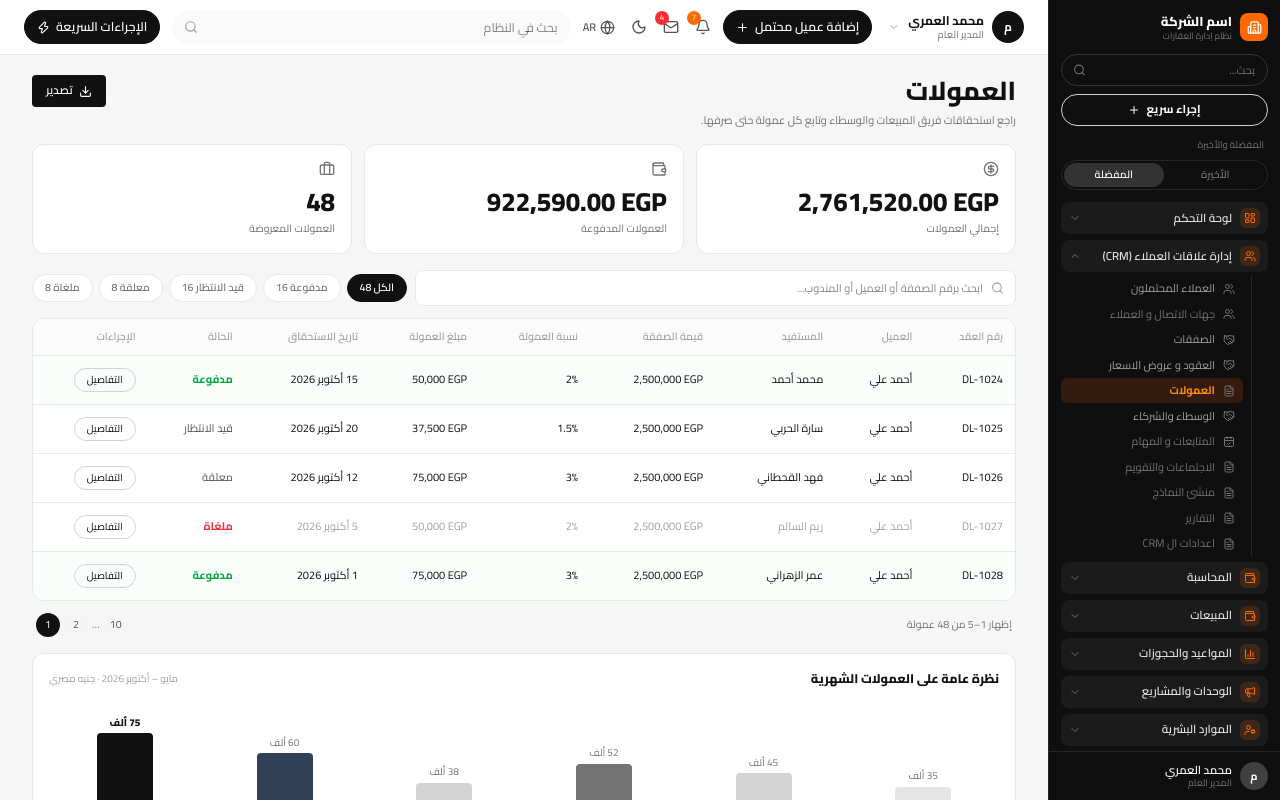
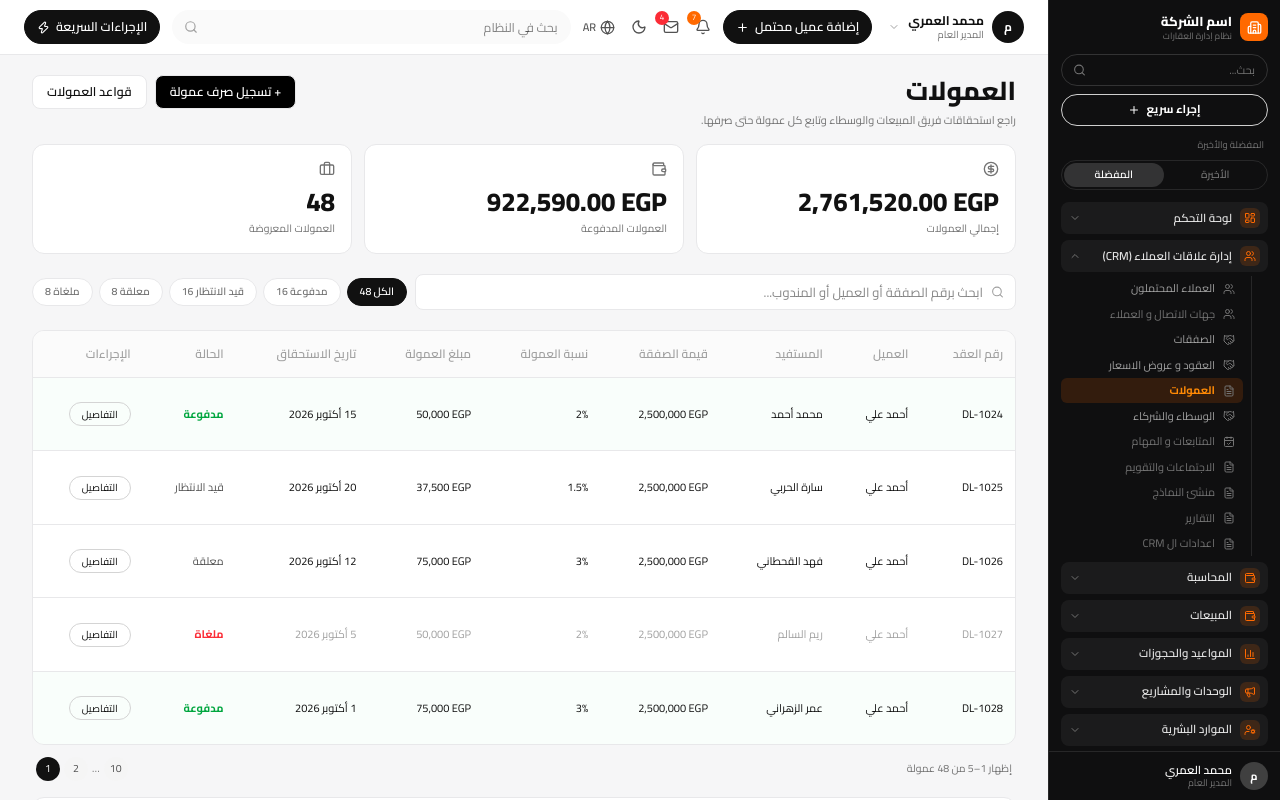
Before and after one commit to laila-272/CRM, a React (Vite) app: page /commissions in a window 1280 px wide. Shown: the top 800 px of the page. Built offline with nearby package versions, Linux system fonts and the light colour scheme.

Commit message:
Update CRM pages styling

```diff
--- a/src/Components/Pages/Commissions.jsx
+++ b/src/Components/Pages/Commissions.jsx
@@ -88,35 +88,59 @@ export default function Commissions() {
 
   return (
     <div dir="rtl" className=" max-w-full">
-      <PageHeader title="العمولات" subtitle="راجع استحقاقات فريق المبيعات والوسطاء وتابع كل عمولة حتى صرفها.">
+      <PageHeader
+        title="العمولات"
+        subtitle="راجع استحقاقات فريق المبيعات والوسطاء وتابع كل عمولة حتى صرفها."
+      >
         <button
-          className={btnDark}
-          onClick={() =>
-            downloadCsv("commissions.csv", ["رقم العقد", "العميل", "المستفيد", "قيمة الصفقة", "النسبة", "مبلغ العمولة", "الاستحقاق", "الحالة"],
-              list.map((c) => [c.id, c.customer, c.beneficiary, c.dealValue, c.pct, c.amount, c.due, c.status]))
-          }
+          className="btn !bg-black text-white !rounded-lg h-9"
+          onClick={() => document.getElementById("broker-name")?.focus()}
         >
-          <Download size={13} /> تصدير
+          + تسجيل صرف عمولة
+        </button>
+        <button className="btn">
+           قواعد العمولات
         </button>
       </PageHeader>
 
       <div className="mt-4 grid grid-cols-1 sm:grid-cols-3 gap-3">
-        <StatCard icon={CircleDollarSign} value={egp(total, 2)} label="إجمالي العمولات" />
-        <StatCard icon={Wallet} value={egp(paid, 2)} label="العمولات المدفوعة" />
-        <StatCard icon={Briefcase} value={list.length} label="العمولات المعروضة" />
+        <StatCard
+          icon={CircleDollarSign}
+          value={egp(total, 2)}
+          label="إجمالي العمولات"
+        />
+        <StatCard
+          icon={Wallet}
+          value={egp(paid, 2)}
+          label="العمولات المدفوعة"
+        />
+        <StatCard
+          icon={Briefcase}
+          value={list.length}
+          label="العمولات المعروضة"
+        />
       </div>
 
-      <div className="mt-4 flex flex-wrap items-center gap-2">
+      <div className="my-5 flex flex-wrap items-center gap-2">
         <SearchBox
           value={q}
           onChange={setFilter(setQ)}
           placeholder="ابحث برقم الصفقة أو العميل أو المندوب..."
-          className="flex-1 min-w-[240px] order-2 sm:order-none"
+          className="flex-1 min-w-[240px] order-2 sm:order-none "
         />
         <div className="flex flex-wrap gap-1.5">
-          <Chip active={status === "all"} onClick={() => setFilter(setStatus)("all")}>الكل {all.length}</Chip>
+          <Chip
+            active={status === "all"}
+            onClick={() => setFilter(setStatus)("all")}
+          >
+            الكل {all.length}
+          </Chip>
           {COMMISSION_STATUSES.map((s) => (
-            <Chip key={s} active={status === s} onClick={() => setFilter(setStatus)(s)}>
+            <Chip
+              key={s}
+              active={status === s}
+              onClick={() => setFilter(setStatus)(s)}
+            >
               {s} {all.filter((c) => c.status === s).length}
             </Chip>
           ))}
@@ -127,8 +151,20 @@ export default function Commissions() {
         <table className="w-full min-w-[860px]">
           <thead className="bg-neutral-50/70">
             <tr>
-              {["رقم العقد", "العميل", "المستفيد", "قيمة الصفقة", "نسبة العمولة", "مبلغ العمولة", "تاريخ الاستحقاق", "الحالة", "الإجراءات"].map((h) => (
-                <th key={h} className={th}>{h}</th>
+              {[
+                "رقم العقد",
+                "العميل",
+                "المستفيد",
+                "قيمة الصفقة",
+                "نسبة العمولة",
+                "مبلغ العمولة",
+                "تاريخ الاستحقاق",
+                "الحالة",
+                "الإجراءات",
+              ].map((h) => (
+                <th key={h} className={th}>
+                  {h}
+                </th>
               ))}
             </tr>
           </thead>
@@ -136,17 +172,44 @@ export default function Commissions() {
             {rows.map((c) => {
               const dim = c.status === "ملغاة" ? "text-neutral-400" : "";
               return (
-                <tr key={c.id} className={`border-t border-line ${c.status === "مدفوعة" ? "bg-green-50/40" : ""}`}>
-                  <td className={`${td} ${dim}`}>{c.id}</td>
-                  <td className={`${td} ${dim}`}>{c.customer}</td>
-                  <td className={`${td} ${dim}`}>{c.beneficiary}</td>
-                  <td className={`${td} ${dim}`} dir="ltr" style={{ textAlign: "right" }}>{egp(c.dealValue)}</td>
-                  <td className={`${td} ${dim}`}>{c.pct}%</td>
-                  <td className={`${td} ${dim}`} dir="ltr" style={{ textAlign: "right" }}>{egp(c.amount)}</td>
-                  <td className={`${td} ${dim}`}>{c.due}</td>
-                  <td className={`${td} ${ST_CLS[c.status]}`}>{c.status}</td>
-                  <td className={td}>
-                    <button onClick={() => setSelected(c)} className="h-6 rounded-full border border-neutral-300 px-3 text-[10px] hover:bg-neutral-50">
+                <tr
+                  key={c.id}
+                  className={`border-t border-line ${
+                    c.status === "مدفوعة" ? "bg-green-50/40" : ""
+                  }`}
+                >
+                  <td className={`${td} ${dim} py-6`}>{c.id}</td>
+                  <td className={`${td} ${dim} py-6`}>{c.customer}</td>
+                  <td className={`${td} ${dim} py-6`}>{c.beneficiary}</td>
+
+                  <td
+                    className={`${td} ${dim} py-6`}
+                    dir="ltr"
+                    style={{ textAlign: "right" }}
+                  >
+                    {egp(c.dealValue)}
+                  </td>
+
+                  <td className={`${td} ${dim} py-6`}>{c.pct}%</td>
+
+                  <td
+                    className={`${td} ${dim} py-7`}
+                    dir="ltr"
+                    style={{ textAlign: "right" }}
+                  >
+                    {egp(c.amount)}
+                  </td>
+
+                  <td className={`${td} ${dim} py-6`}>{c.due}</td>
+                  <td className={`${td} ${ST_CLS[c.status]} py-6`}>
+                    {c.status}
+                  </td>
+
+                  <td className={`${td} py-6`}>
+                    <button
+                      onClick={() => setSelected(c)}
+                      className="h-6 rounded-full border border-neutral-300 px-3 text-[10px] hover:bg-neutral-50"
+                    >
                       التفاصيل
                     </button>
                   </td>
@@ -155,7 +218,12 @@ export default function Commissions() {
             })}
             {!rows.length && (
               <tr>
-                <td colSpan={9} className="p-8 text-center text-[11px] text-neutral-400">لا توجد عمولات مطابقة</td>
+                <td
+                  colSpan={9}
+                  className="p-8 text-center text-[11px] text-neutral-400"
+                >
+                  لا توجد عمولات مطابقة
+                </td>
               </tr>
             )}
           </tbody>
@@ -170,29 +238,54 @@ export default function Commissions() {
       />
 
       {/* Monthly chart (pure CSS) */}
-      <section className={`${card} mt-4 p-4`}>
+      <section className={`${card} mt-4 p-4 py-7`}>
         <div className="flex items-center justify-between">
-          <h2 className="text-[12.5px] font-extrabold text-ink">نظرة عامة على العمولات الشهرية</h2>
-          <span className="text-[10px] text-neutral-400">مايو – أكتوبر 2026 · جنيه مصري</span>
+          <h2 className="text-[12.5px] font-extrabold text-ink">
+            نظرة عامة على العمولات الشهرية
+          </h2>
+          <span className="text-[10px] text-neutral-400">
+            مايو – أكتوبر 2026 · جنيه مصري
+          </span>
         </div>
         <div className="mt-4 flex items-end justify-around gap-2 h-[150px]">
           {MONTHLY.map((m, i) => {
             const last = i === MONTHLY.length - 1;
-            const shade = ["bg-neutral-200", "bg-neutral-300", "bg-neutral-500", "bg-neutral-300", "bg-slate-700", "bg-ink"][i];
+            const shade = [
+              "bg-neutral-200",
+              "bg-neutral-300",
+              "bg-neutral-500",
+              "bg-neutral-300",
+              "bg-slate-700",
+              "bg-ink",
+            ][i];
             return (
-              <div key={m.m} className="flex flex-col items-center justify-end h-full flex-1 max-w-[56px]">
-                <div className={`text-[10px] mb-1 text-center leading-tight ${last ? "font-extrabold text-ink" : "text-neutral-500"}`}>
+              <div
+                key={m.m}
+                className="flex flex-col items-center justify-end h-full flex-1 max-w-[40px]"
+              >
+                <div
+                  className={`text-[10px] mb-1 text-center leading-tight ${last ? "font-extrabold text-ink" : "text-neutral-500"}`}
+                >
                   {m.v} ألف
                 </div>
-                <div className={`w-full rounded-t-sm ${shade}`} style={{ height: `${(m.v / max) * 100}px` }} />
-                <div className={`mt-1.5 text-[10px] ${last ? "font-extrabold text-ink" : "text-neutral-500"}`}>{m.m}</div>
+                <div
+                  className={`w-full rounded-t-sm ${shade}`}
+                  style={{ height: `${(m.v / max) * 100}px` }}
+                />
+                <div
+                  className={`mt-1.5 text-[10px] ${last ? "font-extrabold text-ink" : "text-neutral-500"}`}
+                >
+                  {m.m}
+                </div>
               </div>
             );
           })}
         </div>
       </section>
 
-      {selected && <DetailsModal c={selected} onClose={() => setSelected(null)} />}
+      {selected && (
+        <DetailsModal c={selected} onClose={() => setSelected(null)} />
+      )}
     </div>
   );
 }
--- a/src/Components/Pages/Contractdetails.jsx
+++ b/src/Components/Pages/Contractdetails.jsx
@@ -1,6 +1,14 @@
 import { useState } from "react";
 import { Link, useParams } from "react-router-dom";
-import { FileText, MessageCircle, Printer } from "lucide-react";
+import {
+  FileText,
+  MessageCircle,
+  Printer,
+  ChevronDown,
+  Pencil,
+} from "lucide-react";
+import { FaWhatsapp } from "react-icons/fa";
+
 import {
   getContract,
   setContractStatus,
@@ -23,7 +31,7 @@ function Field({ label, value, className = "" }) {
   return (
     <div className={`min-w-0 ${className}`}>
       <div className="text-[9.5px] text-neutral-400">{label}</div>
-      <div className="mt-1 text-[11.5px] font-bold text-ink break-words">
+      <div className="mt-1 text-[13px] font-semibold text-ink break-words">
         {value}
       </div>
     </div>
@@ -76,28 +84,47 @@ export default function ContractDetails() {
             {c.customer} - {c.company} — المسؤول {c.owner}
           </p>
         </div>
-        <div className="flex items-center gap-2 print:hidden">
+        <div className="flex flex-wrap gap-2 items-center">
           <a
-            href={`https://wa.me/2${c.phone.replace(/^0/, "")}`}
+            // href={wa}
             target="_blank"
             rel="noreferrer"
             aria-label="واتساب"
-            className="w-8 h-8 rounded-lg bg-green-500 text-white grid place-items-center"
+            className="w-9 h-9 rounded-lg bg-green-500 text-white grid place-items-center hover:bg-green-600"
           >
-            <MessageCircle size={15} />
+            <FaWhatsapp size={20} />{" "}
           </a>
-          <select
-            value={c.status}
-            onChange={(e) => changeStatus(e.target.value)}
-            aria-label="تغيير الحالة"
-            className="h-8 rounded-lg border border-line bg-white px-2.5 text-[11px] outline-none cursor-pointer"
+          <div className="relative">
+            <button className="btn" onClick={() => setMenu(!menu)}>
+              تصدير <ChevronDown size={12} />
+            </button>
+            {/* {menu && (
+              <div className="absolute z-10 mt-1 card shadow-md min-w-[130px] text-[12px]">
+                <button
+                  className="w-full text-right px-3 py-2 hover:bg-neutral-50"
+                  onClick={exportOne}
+                >
+                  ملف CSV
+                </button>
+              </div>
+            )} */}
+          </div>
+          <button className="btn" onClick={() => setEditing(true)}>
+            <Pencil size={12} /> تعديل
+          </button>
+          {/* <button
+            className="btn text-red-600"
+            onClick={() => setConfirmDel(true)}
           >
-            {statuses.map((s) => (
-              <option key={s}>{s}</option>
-            ))}
-          </select>
-          <button onClick={() => window.print()} className={btnDark}>
-            <Printer size={13} /> طباعة
+            <Trash2 size={12} /> حذف
+          </button> */}
+          <button
+            className="btn btn-dark !rounded-4xl"
+            onClick={() => {
+              updateCustomer(c.id, { status: "لا رد" });
+            }}
+          >
+            +العودة للعقود
           </button>
         </div>
       </div>
@@ -106,19 +133,37 @@ export default function ContractDetails() {
         {/* Main column */}
         <div className="space-y-4 min-w-0">
           <Panel title="بيانات العقد">
-            <div className="grid grid-cols-2 md:grid-cols-3 gap-x-4 gap-y-4">
-              <Field label="رقم المستند" value={c.id} />
-              <Field label="نوع المستند" value={c.kind} />
-              <Field label="العميل" value={c.customer} />
-              <Field label="الصفقة المرتبطة" value={c.deal} />
-              <Field label="الحالة" value={c.status} />
-              <Field label="قيمة العقد" value={egp(c.value)} />
-              <Field label="تاريخ البداية" value={c.startDate} />
-              <Field label="تاريخ الانتهاء" value={c.endDate} />
-              <Field label="تاريخ التوقيع" value={c.signDate} />
-              <Field label="التجديد" value={c.renewal} />
-              <Field label="المراجعة القانونية" value={c.legal} />
-              <Field label="المسؤول" value={c.owner} />
+            <div className="grid grid-cols-2 gap-x-4">
+              {[
+                ["رقم العقد ", c.id],
+                ["نوع العقد", c.kind],
+                ["العميل", c.customer],
+                ["الصفقة المرتبطة", c.deal],
+                // ["الحالة", c.status],
+                // ["قيمة العقد", egp(c.value)],
+                ["تاريخ البداية", c.startDate],
+                ["تاريخ الانتهاء", c.endDate],
+                [" آخر موعد للتوقيع", c.signDate],
+                ["التجديد التلقائي", c.renewal],
+                ["المسؤول", c.owner],
+                ["المراجعة القانونية", c.legal],
+              ]
+                .reduce((rows, item, i, arr) => {
+                  if (i % 2 === 0) {
+                    rows.push(arr.slice(i, i + 2));
+                  }
+                  return rows;
+                }, [])
+                .map((row, i) => (
+                  <div
+                    key={i}
+                    className="col-span-2 grid grid-cols-2 gap-x-4 border-b border-line py-3 last:border-b-0"
+                  >
+                    {row.map(([label, value]) => (
+                      <Field key={label} label={label} value={value} />
+                    ))}
+                  </div>
+                ))}
             </div>
           </Panel>
 
@@ -142,16 +187,18 @@ export default function ContractDetails() {
                 <tbody>
                   {c.payments.map((p) => (
                     <tr key={p.name} className="border-t border-line">
-                      <td className={`${td} font-bold`}>{p.name}</td>
-                      <td className={`${td} text-neutral-500`}>{p.due}</td>
+                      <td className={`${td} py-3.5 font-bold`}>{p.name}</td>
+                      <td className={`${td} py-3.5 text-neutral-500`}>
+                        {p.due}
+                      </td>
                       <td
-                        className={td}
+                        className={`${td} py-3.5`}
                         dir="ltr"
                         style={{ textAlign: "right" }}
                       >
                         {egp(p.amount)}
                       </td>
-                      <td className={td}>
+                      <td className={`${td} py-3.5`}>
                         <span
                           className={`text-[9.5px] font-semibold rounded-full px-2 py-0.5 ${PAY_CLS[p.status]}`}
                         >
@@ -169,7 +216,7 @@ export default function ContractDetails() {
         {/* Side column */}
         <div className="space-y-4 min-w-0">
           <Panel title="التوقيعات">
-            <ul className="space-y-3">
+            <ul className="space-y-5">
               {c.signers.map((s) => (
                 <li key={s.name} className="flex items-center gap-2.5">
                   <span className="w-7 h-7 rounded-full bg-blue-50 text-blue-600 grid place-items-center text-[10.5px] font-bold">
@@ -196,10 +243,14 @@ export default function ContractDetails() {
           <Panel title="مرفقات العقد">
             <ul className="space-y-3">
               {c.attachments.map((a) => (
-                <li key={a.name} className="flex items-center gap-2.5">
+                <li
+                  key={a.name}
+                  className="flex items-center gap-2.5 border-b border-line pb-3 last:border-b-0"
+                >
                   <span className="w-7 h-7 rounded-lg bg-red-50 text-red-500 grid place-items-center">
                     <FileText size={13} />
                   </span>
+
                   <div className="min-w-0 leading-tight">
                     <div
                       className="text-[10.5px] font-semibold text-ink truncate"
@@ -214,10 +265,16 @@ export default function ContractDetails() {
                 </li>
               ))}
             </ul>
+            <button
+              type="button"
+              className="mt-3 w-full rounded-lg border border-line bg-white py-2.5 text-[11px] font-semibold text-ink hover:bg-neutral-50 transition"
+            >
+              + رفع ملف
+            </button>
           </Panel>
 
           <Panel title="سجل النشاط">
-            <ul className="space-y-3">
+            <ul className="space-y-5">
               {c.activity.map((a, i) => (
                 <li key={i} className="flex gap-2">
                   <span
--- a/src/Components/Pages/ui.jsx
+++ b/src/Components/Pages/ui.jsx
@@ -1,5 +1,4 @@
-import { Search } from "lucide-react";
-
+import { Search, ChevronDown } from "lucide-react";
 export const egp = (n, digits = 0) =>
   `${Number(n).toLocaleString("en-US", { minimumFractionDigits: digits, maximumFractionDigits: digits })} EGP`;
 
@@ -35,23 +34,33 @@ export function SearchBox({ value, onChange, placeholder, className = "" }) {
         value={value}
         onChange={(e) => onChange(e.target.value)}
         placeholder={placeholder}
-        className="w-full h-9 rounded-lg border border-line bg-white pr-8 pl-3 text-[11px] outline-none focus:border-neutral-400"
+        className="w-full h-9 rounded-lg border border-line bg-white pr-8 pl-3 text-[13px] outline-none focus:border-neutral-400"
       />
     </div>
   );
 }
 
+
+
 export function Select({ value, onChange, children }) {
   return (
+    <div className="relative">
       <select
         value={value}
         onChange={(e) => onChange(e.target.value)}
-      className="h-9 rounded-lg border border-line bg-white px-2.5 text-[11px] text-neutral-600 outline-none cursor-pointer"
+        className="h-9 w-full appearance-none rounded-lg border border-line bg-white pr-7 pl-3 text-[11px] font-semibold outline-none cursor-pointer"
       >
         {children}
       </select>
+
+      <ChevronDown
+        size={13}
+        className="pointer-events-none absolute right-2.5 top-1/2 -translate-y-1/2 text-neutral-500"
+      />
+    </div>
   );
 }
+
 
 export function Chip({ active, onClick, children }) {
   return (
@@ -139,5 +148,5 @@ export function downloadCsv(filename, head, rows) {
 }
 
 export const th =
-  "px-3 py-2.5 text-[10.5px] font-semibold text-neutral-400 text-right whitespace-nowrap";
+  "px-3 py-3.5 text-[12px] font-semibold text-neutral-400 text-right whitespace-nowrap ";
 export const td = "px-3 py-3 text-[11px] text-ink whitespace-nowrap";
```
Also changed, not shown: src/Components/Pages/Brokers.jsx (+4 -4 lines), src/Components/Pages/Dealdetails.jsx (+32 -24 lines). Lines whose indentation alone changed are shown as unchanged.
